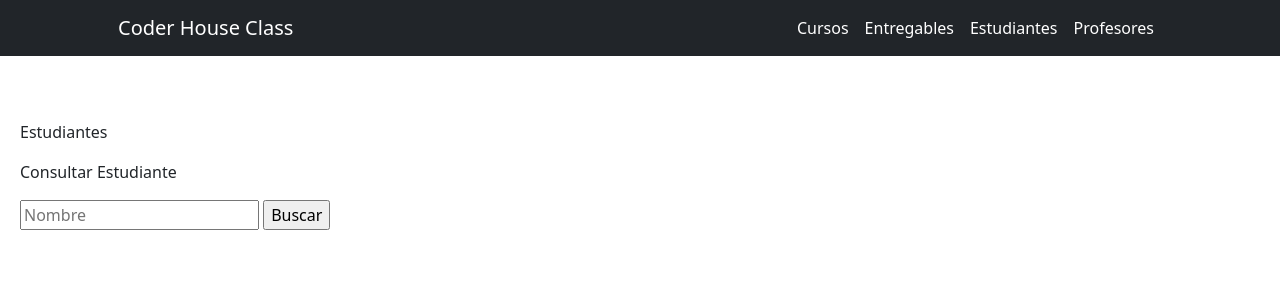
After one commit to ffffrann/Proyecto1, a Django app: page /AppCoder/getEstudiantes/ in a window 1280 px wide. The commit adds this page. Shown: the top 300 px of the page. Run offline with Django 4.2, Linux system fonts and the light colour scheme; some libraries are stand-ins or nearby versions.

Commit message:
insert and select form

```diff
--- /dev/null
+++ b/Proyecto1/AppCoder/forms.py
@@ -0,0 +1,6 @@
+from django import forms
+
+class formSetEstudiante(forms.Form):
+    nombre = forms.CharField(max_length=30)
+    apellido = forms.CharField(max_length=30)
+    email = forms.EmailField()
--- a/Proyecto1/AppCoder/templates/AppCoder/estudiantes.html
+++ b/Proyecto1/AppCoder/templates/AppCoder/estudiantes.html
@@ -1,27 +1,16 @@
-<!DOCTYPE html>
-<html lang="en">
-<head>
-    <meta charset="UTF-8">
-    <meta name="viewport" content="width=device-width, initial-scale=1.0">
-    <title>Estudiantes|AppCoder</title>
-</head>
-<body>
-
-</body>
-</html>
 <div>
     {% extends "AppCoder/inicio.html" %}
     {% load static %}
 
         {% block contenidoQueCambia %}
-        <p>Hola soy estudiante</p>
-        <div class="card" style="width: 18rem;">
-            <img src="..." class="card-img-top" alt="...">
-            <div class="card-body">
-                <h5 class="card-title">Card title</h5>
-                <p class="card-text">Some quick example text to build on the card title and make up the bulk of the card's content.</p>
-                <a href="#" class="btn btn-primary">Go somewhere</a>
+            <p>Estudiantes</p>
+            <div class="formSetEstudiantes">
+                {% block setEstudiantes%}
+                {% endblock %}
             </div>
-        </div>
+            <div class="formGetEstudiantes">
+                {% block getEstudiantes%}
+                {% endblock %}
+            </div>
         {% endblock %}
 </div>
--- /dev/null
+++ b/Proyecto1/AppCoder/templates/AppCoder/getEstudiantes.html
@@ -0,0 +1,21 @@
+<div>
+    {% extends "AppCoder/estudiantes.html" %}
+    {% load static %}
+
+    {% block getEstudiantes %}
+        <p>Consultar Estudiante</p>
+        <form action="/AppCoder/buscarEstudiantes/" method="get">
+            <input placeholder="Nombre" type="text" name="nombre" id="nombre">
+            <input type="submit" value="Buscar">
+        </form>
+
+        {% if estudiantes %}
+            {% for estudiante in estudiantes %}
+                <li> {{estudiante.nombre}} </li>
+                <li> {{estudiante.apellido}} </li>
+                <li> {{estudiante.email}} </li>
+
+            {% endfor %}
+        {% endif %}
+    {% endblock %}
+</div>
--- a/Proyecto1/AppCoder/urls.py
+++ b/Proyecto1/AppCoder/urls.py
@@ -1,5 +1,5 @@
 from django.urls import path
-from AppCoder.views import inicio, cursos, entregables, estudiantes, profesores
+from AppCoder.views import * #inicio, cursos, entregables, estudiantes, profesores, setEstudiantes, getEstudiantes, buscarEstudiante
 
 urlpatterns = [
     path('inicio/', inicio, name="Inicio"),
@@ -7,4 +7,8 @@ urlpatterns = [
     path("entregables/", entregables, name="Entregables"),
     path("estudiantes/", estudiantes, name="Estudiantes"),
     path("profesores/", profesores, name="Profesores"),
+    path("setEstudiantes/", setEstudiantes, name="setEstudiantes"),
+    path("getEstudiantes/", getEstudiantes, name="getEstudiantes"),
+    path("buscarEstudiantes/", buscarEstudiante, name="buscarEstudiantes"),
+
 ]
--- a/Proyecto1/AppCoder/views.py
+++ b/Proyecto1/AppCoder/views.py
@@ -1,6 +1,8 @@
 from django.http import HttpResponse
 from django.template import loader
 from django.shortcuts import render
+from AppCoder.models import Estudiante
+from AppCoder.forms import formSetEstudiante
 
 # Create your views here.
 
@@ -18,3 +20,35 @@ def estudiantes(request):
 
 def entregables(request):
     return render (request, "AppCoder/entregables.html")
+
+def setEstudiantes(request):
+    if request.method == "POST":
+        miFormulario = formSetEstudiante(request.POST)
+        print(miFormulario)
+        if miFormulario.is_valid:
+            data = miFormulario.cleaned_data
+            estudiante = Estudiante(nombre = data["nombre"], apellido = data["apellido"], email = data["email"])
+            estudiante.save()
+            return render(request, "AppCoder/inicio.html")
+    else:
+        miFormulario = formSetEstudiante()
+    return render (request, "AppCoder/setEstudiantes.html", {"miFormulario" : miFormulario})
+
+    """if request.method == "POST":
+        estudiante = Estudiante(nombre = request.POST["nombre"], apellido = request.POST["apellido"], email = request.POST["email"])
+        estudiante.save()
+        return render(request, "AppCoder/inicio.html")
+    return render (request, "AppCoder/setEstudiantes.html")"""
+
+def getEstudiantes(request):
+    return render (request, "AppCoder/getEstudiantes.html")
+
+def buscarEstudiante(request):
+    if request.GET["nombre"]:
+        nombre = request.GET["nombre"]
+        estudiantes = Estudiante.objects.filter(nombre = nombre)
+        return render(request, "AppCoder/getEstudiantes.html", {"estudiantes":estudiantes})
+    else:
+        respuesta = "no se enviaron datos"
+
+    return HttpResponse(respuesta)
```
Also changed, not shown: Proyecto1/AppCoder/templates/AppCoder/entregables.html (+0 -11 lines), Proyecto1/AppCoder/templates/AppCoder/setEstudiantes.html (added, +23 -0 lines), Proyecto1/db.sqlite3.
